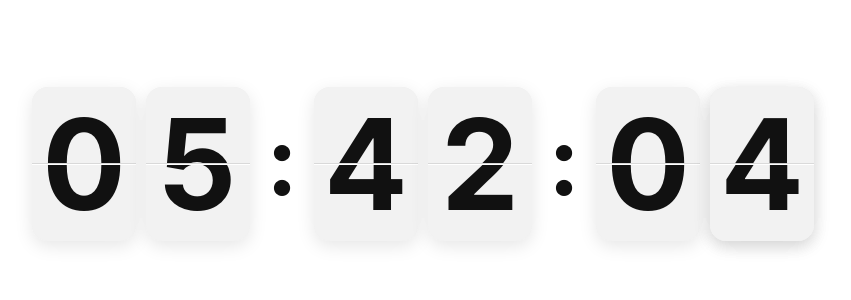
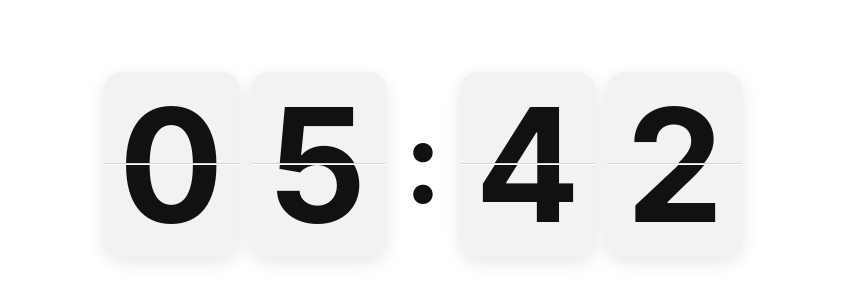
Before and after one commit to ats7hk/notion-widgets, a plain HTML site: page index.html in a window 1280 px wide. Shown: the part 236-536 px from the top of the page, without its empty margins (217-1068 px from the left). Drawn offline with Linux system fonts and the light colour scheme.

Commit message:
Add files via upload

```diff
--- a/index.html
+++ b/index.html
@@ -1,229 +1,47 @@
 <!DOCTYPE html>
 <html lang="en">
 <head>
-  <meta charset="UTF-8" />
-  <meta name="viewport" content="width=device-width, initial-scale=1.0" />
-  <title>Notion Flip Clock</title>
+<meta charset="UTF-8">
+<meta name="viewport" content="width=device-width, initial-scale=1.0">
+<title>Flip Clock</title>
 <style>
-    :root {
-      --bg: #ffffff;
-      --card: #f2f2f2;
-      --text: #111111;
-      --line: #d9d9d9;
-      --shadow: rgba(0,0,0,.10);
-    }
-
-    * { box-sizing: border-box; }
-
-    html, body {
-      width: 100%;
-      height: 100%;
-      margin: 0;
-      background: var(--bg);
-      overflow: hidden;
-      font-family: -apple-system, BlinkMacSystemFont, "Segoe UI", Arial, sans-serif;
-    }
-
-    body {
-      display: grid;
-      place-items: center;
-    }
-
-    .clock {
-      width: 100%;
-      display: flex;
-      align-items: center;
-      justify-content: center;
-      gap: clamp(6px, 1.3vw, 16px);
-      padding: 12px;
-    }
-
-    .group {
-      display: flex;
-      gap: clamp(4px, .8vw, 10px);
-    }
-
-    .separator {
-      color: var(--text);
-      font-size: clamp(38px, 9vw, 96px);
-      font-weight: 700;
-      line-height: 1;
-      transform: translateY(-4%);
-    }
-
-    .digit {
-      position: relative;
-      width: clamp(42px, 10vw, 104px);
-      height: clamp(62px, 15vw, 154px);
-      perspective: 700px;
-    }
-
-    .card,
-    .flip {
-      position: absolute;
-      inset: 0;
-      border-radius: clamp(8px, 1.5vw, 16px);
-      overflow: hidden;
-      color: var(--text);
-    }
-
-    .card {
-      background: var(--card);
-      box-shadow: 0 5px 18px var(--shadow);
-    }
-
-    .top,
-    .bottom,
-    .flip-top,
-    .flip-bottom {
-      position: absolute;
-      left: 0;
-      width: 100%;
-      height: 50%;
-      overflow: hidden;
-      display: flex;
-      justify-content: center;
-      font-size: clamp(48px, 12vw, 124px);
-      font-weight: 700;
-      line-height: 1;
-      background: var(--card);
-      user-select: none;
-    }
-
-    .top,
-    .flip-top {
-      top: 0;
-      align-items: flex-end;
-      border-bottom: 1px solid var(--line);
-      transform-origin: bottom;
-    }
-
-    .bottom,
-    .flip-bottom {
-      bottom: 0;
-      align-items: flex-start;
-      border-top: 1px solid #ffffff;
-      transform-origin: top;
-    }
-
-    .top span,
-    .flip-top span { transform: translateY(50%); }
-
-    .bottom span,
-    .flip-bottom span { transform: translateY(-50%); }
-
-    .flip {
-      background: transparent;
-      pointer-events: none;
-    }
-
-    .flip-top,
-    .flip-bottom { backface-visibility: hidden; }
-
-    .flip-top {
-      z-index: 2;
-      animation: flipTop .30s ease-in forwards;
-    }
-
-    .flip-bottom {
-      transform: rotateX(90deg);
-      animation: flipBottom .30s .30s ease-out forwards;
-    }
-
-    @keyframes flipTop {
-      from { transform: rotateX(0deg); }
-      to   { transform: rotateX(-90deg); }
-    }
-
-    @keyframes flipBottom {
-      from { transform: rotateX(90deg); }
-      to   { transform: rotateX(0deg); }
-    }
-
-    @media (max-width: 520px) {
-      .clock { gap: 5px; padding: 8px; }
-      .group { gap: 3px; }
-    }
+:root{--bg:#fff;--card:#f2f2f2;--text:#111;--line:#d9d9d9;--shadow:rgba(0,0,0,.10)}
+*{box-sizing:border-box}
+html,body{width:100%;height:100%;margin:0;background:var(--bg);overflow:hidden;font-family:-apple-system,BlinkMacSystemFont,"Segoe UI",Arial,sans-serif}
+body{display:grid;place-items:center}
+.clock{display:flex;align-items:center;justify-content:center;gap:clamp(7px,1.5vw,18px);width:100%;padding:12px}
+.group{display:flex;gap:clamp(5px,1vw,12px)}
+.separator{font-size:clamp(42px,11vw,115px);font-weight:700;color:var(--text);line-height:1;transform:translateY(-3%)}
+.digit{position:relative;width:clamp(55px,14vw,135px);height:clamp(78px,20vw,185px);perspective:800px}
+.card,.flip{position:absolute;inset:0;border-radius:clamp(10px,1.7vw,18px);overflow:hidden;color:var(--text)}
+.card{background:var(--card);box-shadow:0 5px 18px var(--shadow)}
+.top,.bottom,.flip-top,.flip-bottom{position:absolute;left:0;width:100%;height:50%;overflow:hidden;display:flex;justify-content:center;font-size:clamp(64px,16vw,155px);font-weight:700;line-height:1;background:var(--card);user-select:none}
+.top,.flip-top{top:0;align-items:flex-end;border-bottom:1px solid var(--line);transform-origin:bottom}
+.bottom,.flip-bottom{bottom:0;align-items:flex-start;border-top:1px solid #fff;transform-origin:top}
+.top span,.flip-top span{transform:translateY(50%)}
+.bottom span,.flip-bottom span{transform:translateY(-50%)}
+.flip{background:transparent;pointer-events:none}
+.flip-top,.flip-bottom{backface-visibility:hidden}
+.flip-top{z-index:2;animation:flipTop .32s ease-in forwards}
+.flip-bottom{transform:rotateX(90deg);animation:flipBottom .32s .32s ease-out forwards}
+@keyframes flipTop{from{transform:rotateX(0)}to{transform:rotateX(-90deg)}}
+@keyframes flipBottom{from{transform:rotateX(90deg)}to{transform:rotateX(0)}}
 </style>
 </head>
 <body>
 <main class="clock" aria-label="Flip clock">
-    <div class="group">
-      <div class="digit"></div>
-      <div class="digit"></div>
-    </div>
+  <div class="group"><div class="digit"></div><div class="digit"></div></div>
   <div class="separator">:</div>
-    <div class="group">
-      <div class="digit"></div>
-      <div class="digit"></div>
-    </div>
-    <div class="separator">:</div>
-    <div class="group">
-      <div class="digit"></div>
-      <div class="digit"></div>
-    </div>
+  <div class="group"><div class="digit"></div><div class="digit"></div></div>
 </main>
-
 <script>
-    const digits = [...document.querySelectorAll(".digit")];
-
-    function makeCard(value) {
-      const card = document.createElement("div");
-      card.className = "card";
-      card.innerHTML = `
-        <div class="top"><span>${value}</span></div>
-        <div class="bottom"><span>${value}</span></div>
-      `;
-      return card;
-    }
-
-    function currentTimeString() {
-      return new Date().toLocaleTimeString("en-GB", {
-        hour12: false,
-        hour: "2-digit",
-        minute: "2-digit",
-        second: "2-digit"
-      }).replaceAll(":", "");
-    }
-
-    function setInitial() {
-      const value = currentTimeString();
-      digits.forEach((digit, i) => {
-        digit.dataset.value = value[i];
-        digit.appendChild(makeCard(value[i]));
-      });
-    }
-
-    function flipDigit(digit, nextValue) {
-      const currentValue = digit.dataset.value;
-      if (currentValue === nextValue) return;
-
-      const currentCard = digit.querySelector(".card");
-      const nextCard = makeCard(nextValue);
-      digit.insertBefore(nextCard, currentCard);
-
-      const flip = document.createElement("div");
-      flip.className = "flip";
-      flip.innerHTML = `
-        <div class="flip-top"><span>${currentValue}</span></div>
-        <div class="flip-bottom"><span>${nextValue}</span></div>
-      `;
-      digit.appendChild(flip);
-
-      setTimeout(() => {
-        currentCard.remove();
-        flip.remove();
-        digit.dataset.value = nextValue;
-      }, 650);
-    }
-
-    function updateClock() {
-      const value = currentTimeString();
-      digits.forEach((digit, i) => flipDigit(digit, value[i]));
-    }
-
-    setInitial();
-    setInterval(updateClock, 1000);
+const digits=[...document.querySelectorAll(".digit")];
+function card(v){const e=document.createElement("div");e.className="card";e.innerHTML=`<div class="top"><span>${v}</span></div><div class="bottom"><span>${v}</span></div>`;return e}
+function time(){return new Date().toLocaleTimeString("en-GB",{hour12:false,hour:"2-digit",minute:"2-digit"}).replace(":","")}
+function init(){const v=time();digits.forEach((d,i)=>{d.dataset.value=v[i];d.appendChild(card(v[i]))})}
+function flip(d,n){const c=d.dataset.value;if(c===n)return;const old=d.querySelector(".card"),next=card(n);d.insertBefore(next,old);const f=document.createElement("div");f.className="flip";f.innerHTML=`<div class="flip-top"><span>${c}</span></div><div class="flip-bottom"><span>${n}</span></div>`;d.appendChild(f);setTimeout(()=>{old.remove();f.remove();d.dataset.value=n},680)}
+function update(){const v=time();digits.forEach((d,i)=>flip(d,v[i]))}
+init();setInterval(update,1000);
 </script>
 </body>
 </html>
```
Lines whose indentation alone changed are shown as unchanged.
